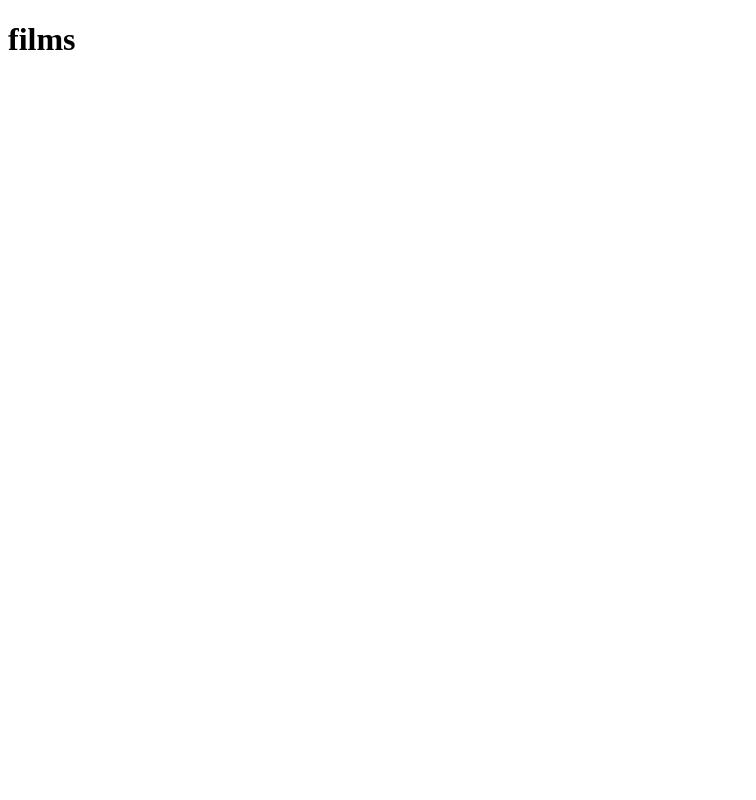
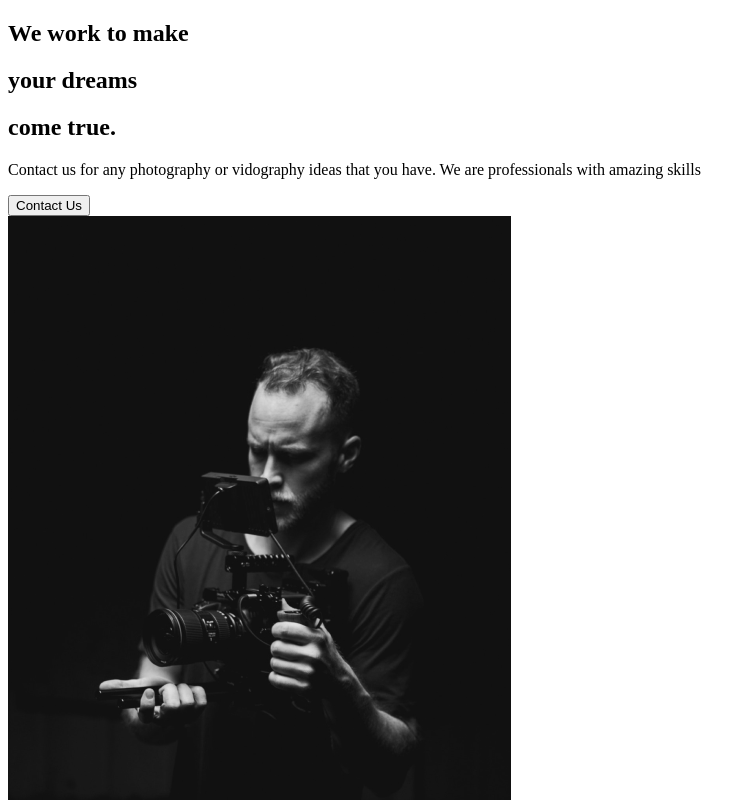
Before and after one commit to camillecalas/react-portfolio, a React (Create React App) app: page / in a window 1280 px wide. Shown: the top 800 px of the page, without its empty margins (0-756 px from the left). Built offline with nearby package versions, Linux system fonts and the light colour scheme.

Commit message:
first About section

```diff
--- a/src/App.js
+++ b/src/App.js
@@ -1,9 +1,10 @@
 import React from "react";
+import AboutUs from "./pages/AboutUs";
 
 function App() {
   return (
     <div className="App">
-		<h1>films</h1>
+		<AboutUs/>
     </div>
   );
 }
--- /dev/null
+++ b/src/components/AboutSection.js
@@ -0,0 +1,29 @@
+import React from 'react'
+import home1 from '../img/home1.png'
+
+const AboutSection = () => {
+  return (
+	<div>
+		<div className="description">
+			<div className="title">
+				<div className="hide">
+					<h2>We work to make</h2>
+				</div>
+				<div className="hide">
+					<h2>your <span>dreams</span> </h2>
+				</div>
+				<div className="hide">
+					<h2>come true.</h2>
+				</div>
+			</div>
+			<p>Contact us for any photography or vidography ideas that you have. We are professionals with amazing skills</p>
+			<button>Contact Us</button>
+		</div>
+		<div className="image">
+			<img src={home1} alt="guy with a camera" />
+		</div>
+	</div>
+  )
+}
+
+export default AboutSection
--- /dev/null
+++ b/src/pages/AboutUs.js
@@ -0,0 +1,12 @@
+import React from 'react'
+import AboutSection from '../components/AboutSection'
+
+const AboutUs = () => {
+  return (
+	<div>
+		<AboutSection/>
+	</div>
+  )
+}
+
+export default AboutUs
```
